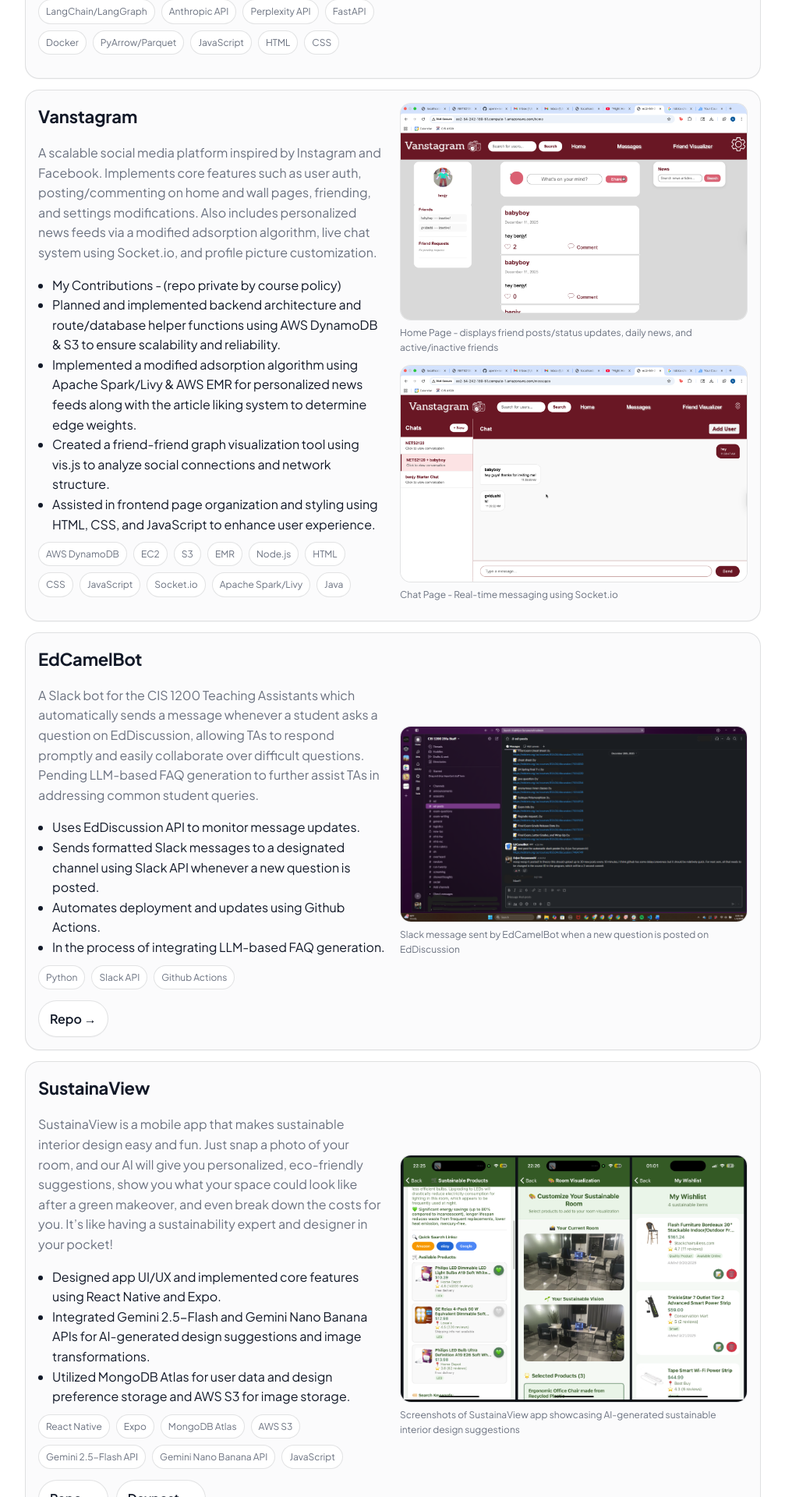
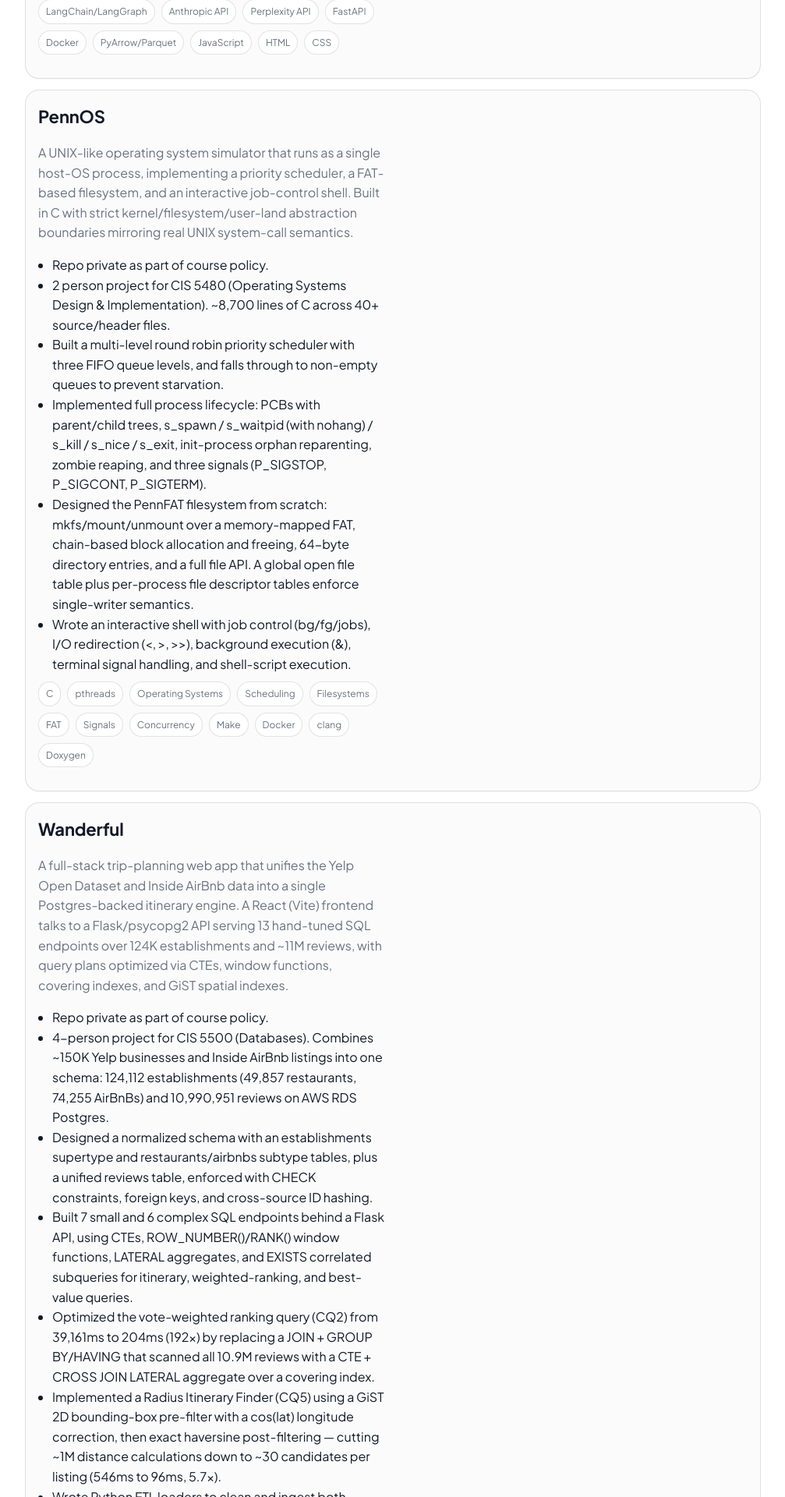
Before and after one commit to arjunsur12/personal-website, a Next.js app: page /projects in a window 1280 px wide. Shown: the part 1360-3280 px from the top of the page at 78% size, without its empty margins (136-1143 px from the left). Built offline with nearby package versions, Linux system fonts and the light colour scheme.

Commit message:
course projects added

```diff
--- a/src/content/projects.ts
+++ b/src/content/projects.ts
@@ -46,6 +46,44 @@ export const projects: Project[] = [
         caption: "Bayesian Network Visualization - 3D view of the five economic dimensions with importance weights and expected directions, plus evidence trace for interpretability",
       },
     ],
+    links: {
+    },
+  },
+  {
+    slug: "PennOS",
+    title: "PennOS",
+    description:
+      "A UNIX-like operating system simulator that runs as a single host-OS process, implementing a priority scheduler, a FAT-based filesystem, and an interactive job-control shell. Built in C with strict kernel/filesystem/user-land abstraction boundaries mirroring real UNIX system-call semantics.",
+    highlights: [
+      "Repo private as part of course policy.",
+      "2 person project for CIS 5480 (Operating Systems Design & Implementation). ~8,700 lines of C across 40+ source/header files.",
+      "Built a multi-level round robin priority scheduler with three FIFO queue levels, and falls through to non-empty queues to prevent starvation.",
+      "Implemented full process lifecycle: PCBs with parent/child trees, s_spawn / s_waitpid (with nohang) / s_kill / s_nice / s_exit, init-process orphan reparenting, zombie reaping, and three signals (P_SIGSTOP, P_SIGCONT, P_SIGTERM).",
+      "Designed the PennFAT filesystem from scratch: mkfs/mount/unmount over a memory-mapped FAT, chain-based block allocation and freeing, 64-byte directory entries, and a full file API. A global open file table plus per-process file descriptor tables enforce single-writer semantics.",
+      "Wrote an interactive shell with job control (bg/fg/jobs), I/O redirection (<, >, >>), background execution (&), terminal signal handling, and shell-script execution.",
+    ],
+    tags: ["C", "pthreads", "Operating Systems", "Scheduling", "Filesystems", "FAT", "Signals", "Concurrency", "Make", "Docker", "clang", "Doxygen"],
+    images: [],
+    links: {
+    },
+  },
+  {
+    slug: "Wanderful",
+    title: "Wanderful",
+    description:
+      "A full-stack trip-planning web app that unifies the Yelp Open Dataset and Inside AirBnb data into a single Postgres-backed itinerary engine. A React (Vite) frontend talks to a Flask/psycopg2 API serving 13 hand-tuned SQL endpoints over 124K establishments and ~11M reviews, with query plans optimized via CTEs, window functions, covering indexes, and GiST spatial indexes.",
+    highlights: [
+      "Repo private as part of course policy.",
+      "4-person project for CIS 5500 (Databases). Combines ~150K Yelp businesses and Inside AirBnb listings into one schema: 124,112 establishments (49,857 restaurants, 74,255 AirBnBs) and 10,990,951 reviews on AWS RDS Postgres.",
+      "Designed a normalized schema with an establishments supertype and restaurants/airbnbs subtype tables, plus a unified reviews table, enforced with CHECK constraints, foreign keys, and cross-source ID hashing.",
+      "Built 7 small and 6 complex SQL endpoints behind a Flask API, using CTEs, ROW_NUMBER()/RANK() window functions, LATERAL aggregates, and EXISTS correlated subqueries for itinerary, weighted-ranking, and best-value queries.",
+      "Optimized the vote-weighted ranking query (CQ2) from 39,161ms to 204ms (192x) by replacing a JOIN + GROUP BY/HAVING that scanned all 10.9M reviews with a CTE + CROSS JOIN LATERAL aggregate over a covering index.",
+      "Implemented a Radius Itinerary Finder (CQ5) using a GiST 2D bounding-box pre-filter with a cos(lat) longitude correction, then exact haversine post-filtering — cutting ~1M distance calculations down to ~30 candidates per listing (546ms to 96ms, 5.7x).",
+      "Wrote Python ETL loaders to clean and ingest both datasets: filtering to US restaurants, correcting city misspellings, parsing JSON hours/categories into structured columns, and pg_trgm fuzzy-deduping city names for autocomplete.",
+      "Frontend in React + React Router with five pages (Home, Restaurants, AirBnBs, Itinerary, Detail), reusable cards/star-rating components, and a reviewer-profile modal; Vite dev proxy in dev, Flask serving the built bundle in prod.",
+    ],
+    tags: ["React", "Vite", "Flask", "Python", "PostgreSQL", "SQL", "psycopg2", "Query Optimization", "GiST Index", "Window Functions", "ETL", "AWS RDS", "Databases"],
+    images: [],
     links: {
     },
   },
```
